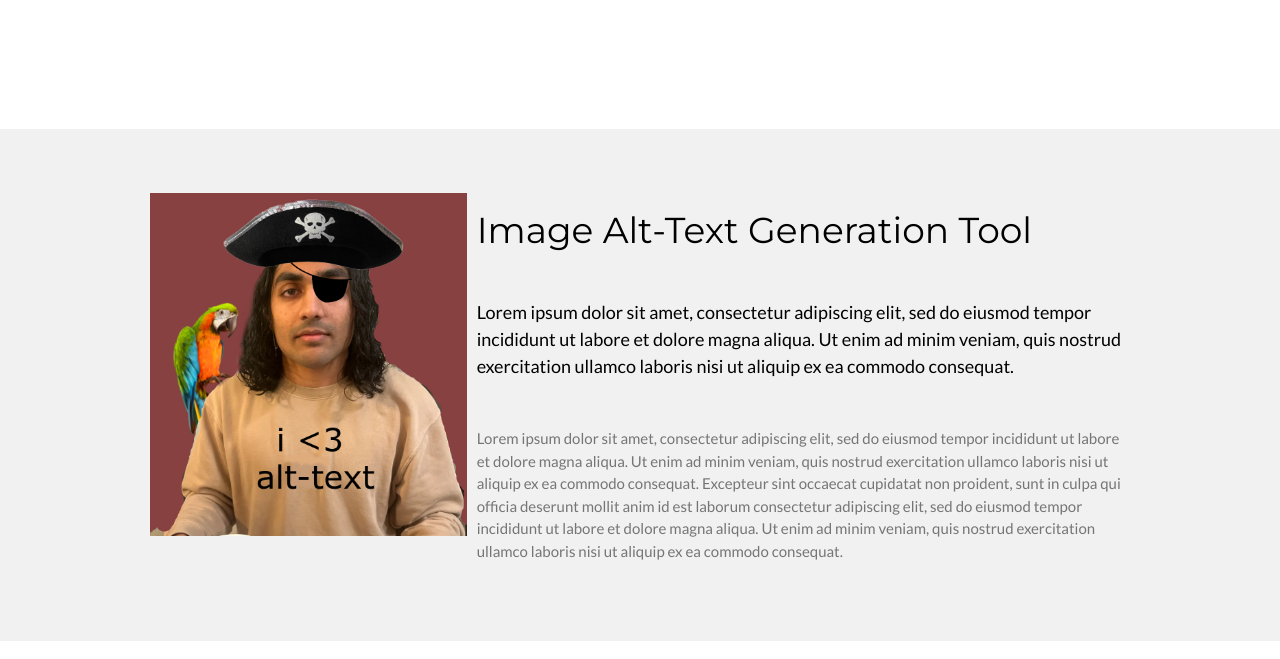
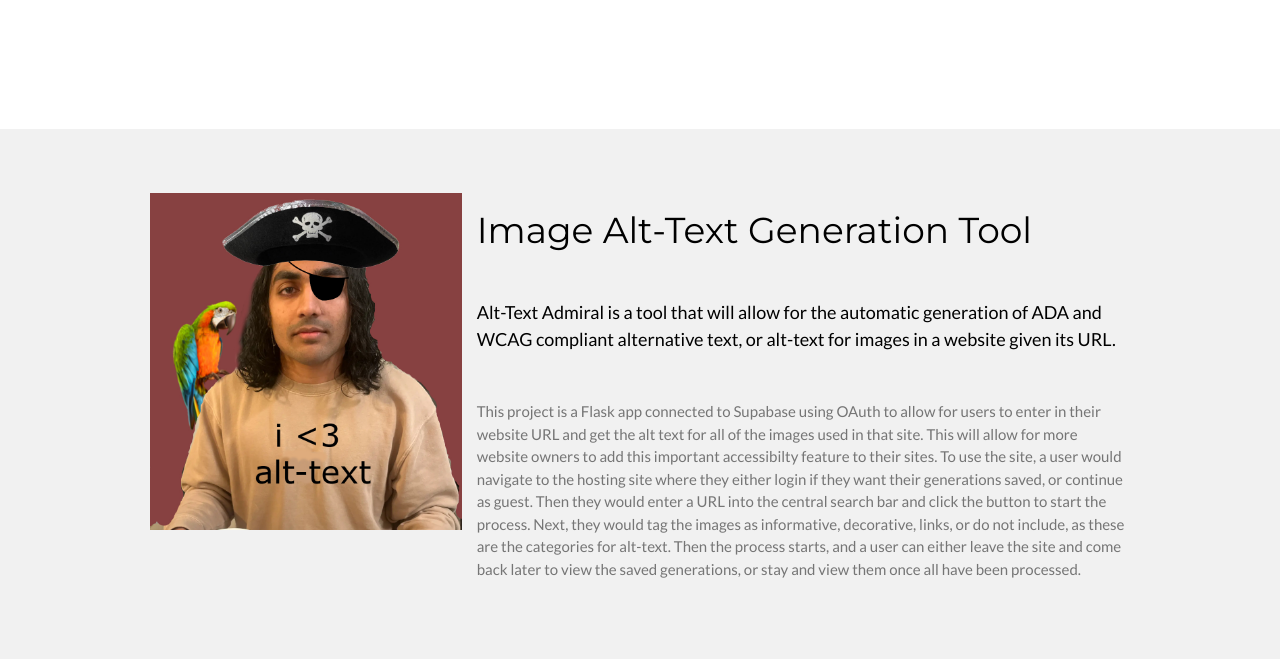
Before and after one commit to kaicachen/Alt-Text-Admiral, a Flask app: page / in a window 1280 px wide. Shown: the part 735-1394 px from the top of the page. Run offline with Flask 3, Linux system fonts and the light colour scheme.

Commit message:
More stuff

```diff
--- a/app/templates/about.html
+++ b/app/templates/about.html
@@ -57,7 +57,7 @@
         }
     </script>
 
-<h1 style="color:black; margin-bottom: 50px;">Meet the Team</h1>
+<h1 style="color:black; padding-top: 70px; margin-bottom: 40px; text-align: center;">Meet the Team</h1>
     <br>
     <div style="text-align:center;">
         <img id="aiden" src="../static/aiden.jpg" style="width:16%; height:300px; margin: 8px;">
--- a/app/templates/index.html
+++ b/app/templates/index.html
@@ -175,18 +175,21 @@
 
     <div class="w3-row-padding w3-light-grey w3-padding-64 w3-container">
         <div class="w3-content">
-          <div class="w3-third w3-center" style="text-align: left; padding-right: 10px;">
+          <div class="w3-third w3-center" style="text-align: left; padding-right: 15px;">
            <img src="../static/captainCaption.jpg" alt="The Alt-Text Admiral wearing a shir that says 'I <3 Alt Text'" style="max-width: 100%;">
 
           </div>
 
           <div class="w3-twothird">
             <h1>Image Alt-Text Generation Tool</h1>
-            <h5 class="w3-padding-32">Lorem ipsum dolor sit amet, consectetur adipiscing elit, sed do eiusmod tempor incididunt ut labore et dolore magna aliqua. Ut enim ad minim veniam, quis nostrud exercitation ullamco laboris nisi ut aliquip ex ea commodo consequat.</h5>
+            <h5 class="w3-padding-32"> Alt-Text Admiral is a tool that will allow for the automatic generation of ADA and WCAG compliant alternative text, or alt-text for images in a website given its URL.</h5>
 
-            <p class="w3-text-grey">Lorem ipsum dolor sit amet, consectetur adipiscing elit, sed do eiusmod tempor incididunt ut labore et dolore magna aliqua. Ut enim ad minim veniam, quis nostrud exercitation ullamco laboris nisi ut aliquip ex ea commodo consequat. Excepteur sint
-              occaecat cupidatat non proident, sunt in culpa qui officia deserunt mollit anim id est laborum consectetur adipiscing elit, sed do eiusmod tempor incididunt ut labore et dolore magna aliqua. Ut enim ad minim veniam, quis nostrud exercitation ullamco
-              laboris nisi ut aliquip ex ea commodo consequat.</p>
+            <p class="w3-text-grey">This project is a Flask app connected to Supabase using OAuth to allow for users to enter in their website URL and get the alt text for all of the images used in that site.
+                This will allow for more website owners to add this important accessibilty feature to their sites.
+                To use the site, a user would navigate to the hosting site where they either login if they want their generations saved, or continue as guest.
+                Then they would enter a URL into the central search bar and click the button to start the process.
+                Next, they would tag the images as informative, decorative, links, or do not include, as these are the categories for alt-text.
+                Then the process starts, and a user can either leave the site and come back later to view the saved generations, or stay and view them once all have been processed.</p>
           </div>
         </div>
       </div>
```
